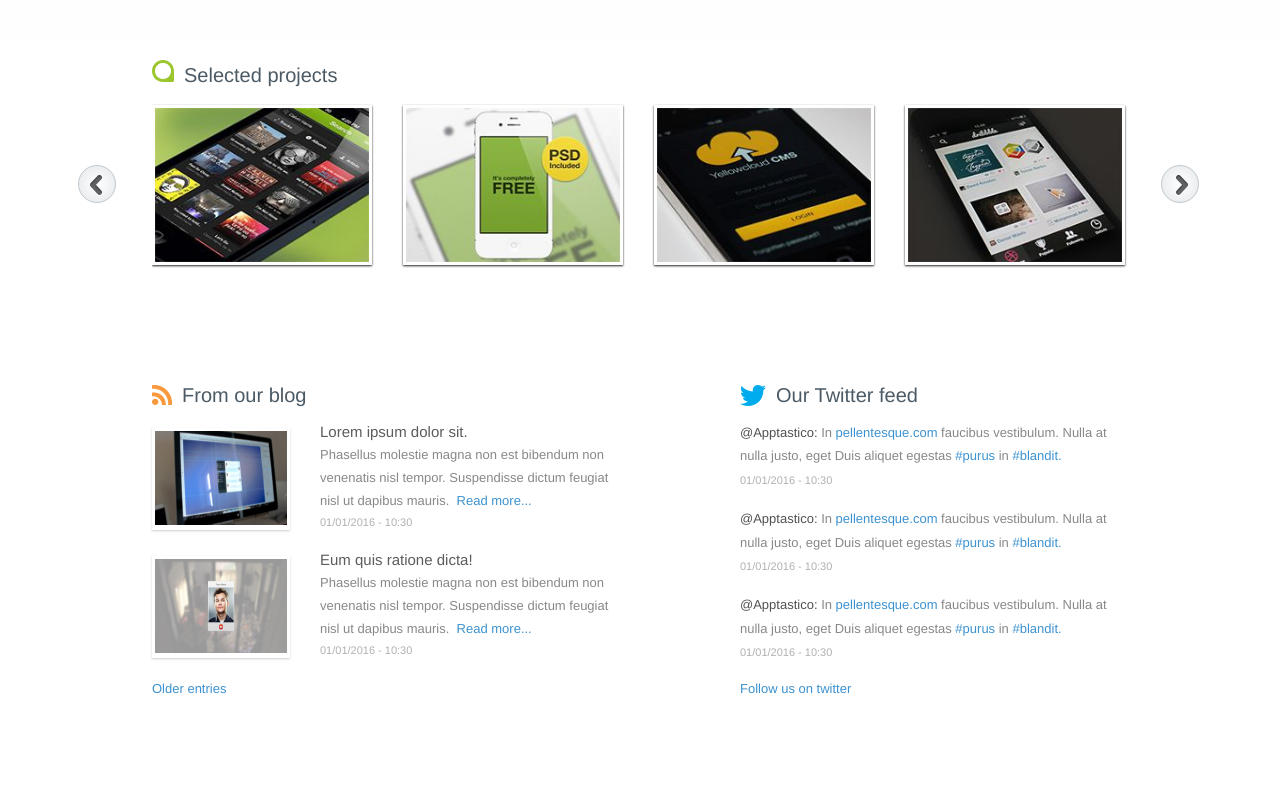
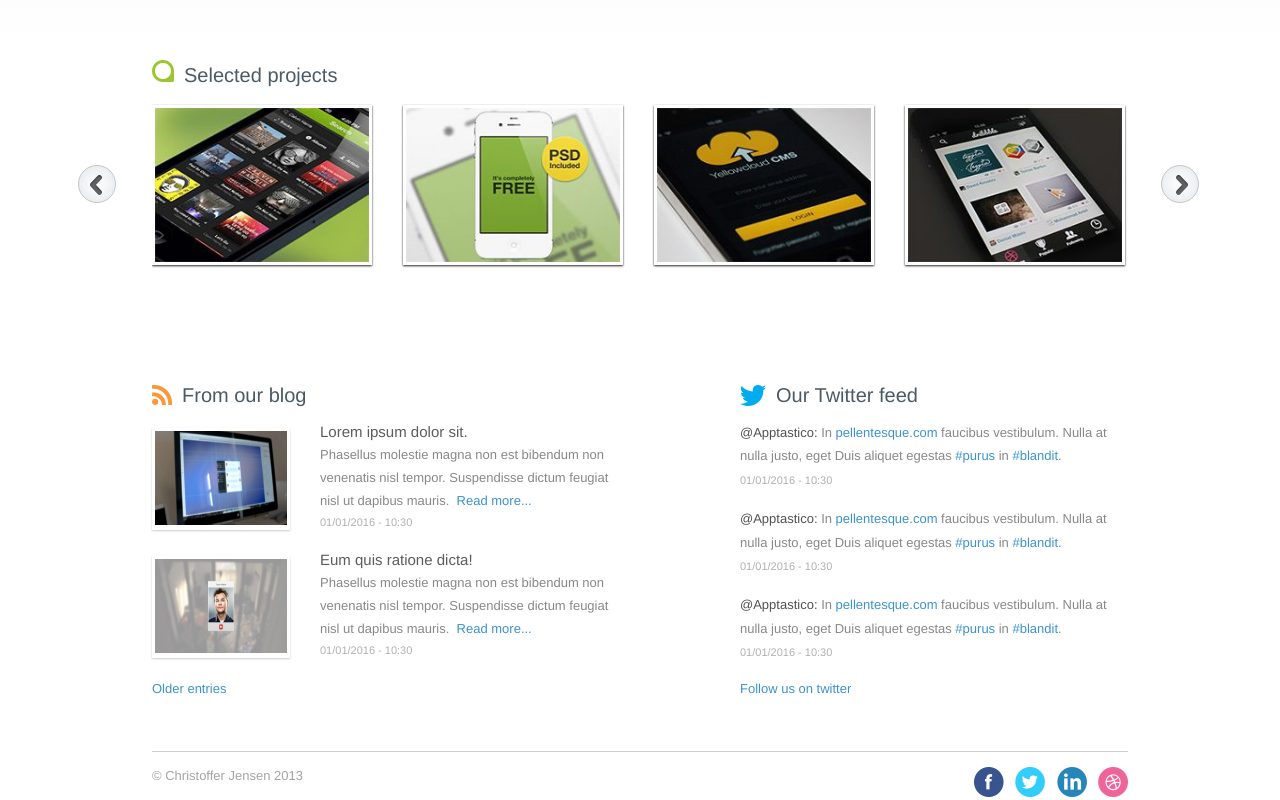
Before and after one commit to embarq/apptastico, a website: page index.html in a window 1280 px wide. Shown: the part 1146-1946 px from the top of the page. Before the commit the page ends 1842 px from the top, so only its background shows below. Drawn offline with Linux system fonts and the light colour scheme.

Commit message:
footer widget styled

```diff
--- a/index.html
+++ b/index.html
@@ -190,6 +190,23 @@
 				<a href="#" class="primary-link">Follow us on twitter</a>
 			</section>
 		</div>
+		<div class="footer clearfix">
+			<span class="text-muted">&copy; Christoffer Jensen 2013</span>
+			<ul class="social-links clearfix">
+				<li>
+					<a href="facebook.com" class="social-link fb">facebook.com</a>
+				</li>
+				<li>
+					<a href="twitter.com" class="social-link tw">twitter.com</a>
+				</li>
+				<li>
+					<a href="linkedin.com" class="social-link li">linkedin.com</a>
+				</li>
+				<li>
+					<a href="dribble.com" class="social-link db">dribble.com</a>
+				</li>
+			</ul>
+		</div>
 	</div> <!-- wrapper -->
 	<script src="libs/jquery-3.0.0.min.js"></script>
 	<script src="libs/slick/slick/slick.min.js"></script>
--- a/styles/index.scss
+++ b/styles/index.scss
@@ -13,4 +13,4 @@
 @import 'widgets/adventages';
 @import 'widgets/projects';
 @import 'widgets/feeds';
-@import 'widgets/social-links';
+@import 'widgets/footer';
--- /dev/null
+++ b/styles/widgets/_footer.scss
@@ -0,0 +1,16 @@
+@import './social-links';
+
+.footer {
+	margin-top: 55px;
+	padding-top: 15px;
+	border-top: 1px solid #cecece;
+
+	.text-muted {
+		font-size: 13px;
+	}
+
+	.social-links {
+		display: inline-block;
+		float: right;
+	}
+}
```
Also changed, not shown: styles/index.css.
